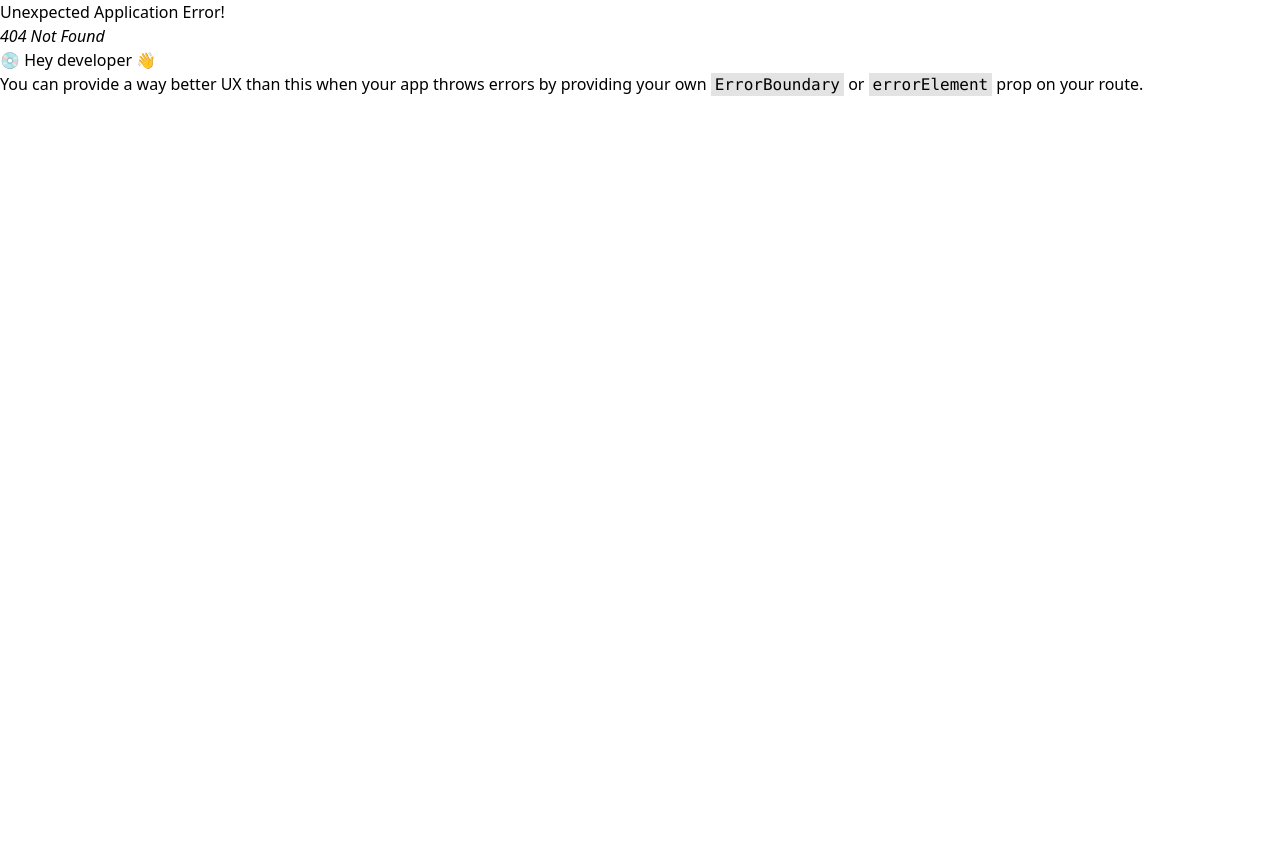
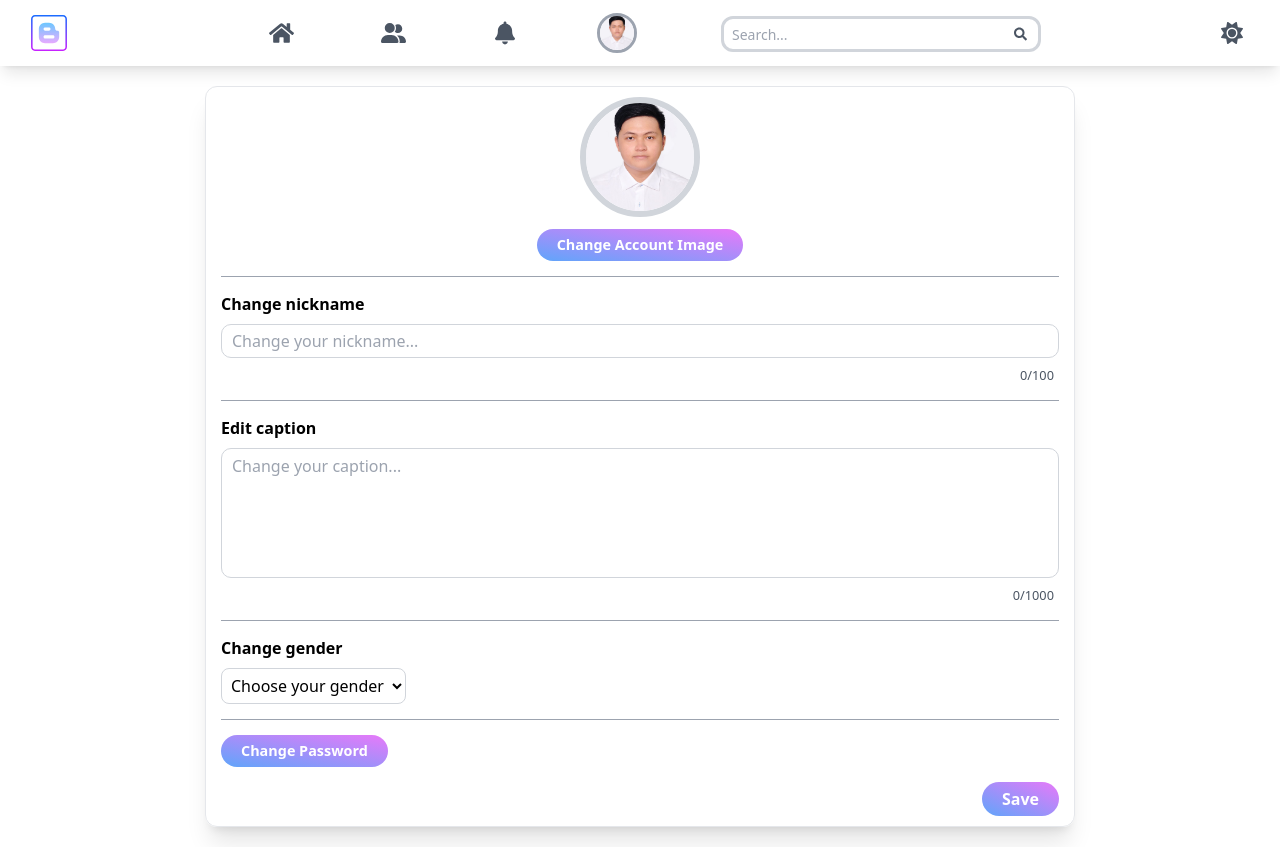
Before and after one commit to minhkhoa6868/blog-web-project, a React (Vite) app: page /editProfile in a window 1280 px wide. Before the commit this address had no page. Before the commit the page ends 800 px from the top, so only its background shows below. Built offline with nearby package versions, Linux system fonts and the light colour scheme.

Commit message:
- master add edit profile page change a little bit with other pages

```diff
--- a/src/App.jsx
+++ b/src/App.jsx
@@ -13,6 +13,7 @@ import Home from "./page/Home";
 import Account from "./page/Account";
 import Friend from "./page/Friend";
 import NewBlog from "./page/NewBlog";
+import EditProfile from "./page/EditProfile";
 
 function App() {
   const [isActive, setIsActive] = useState(window.location.pathname == '/' ? 'home' : localStorage.getItem('isActive'));
@@ -45,6 +46,7 @@ function App() {
         <Route path="/account" element={<Account onSelect={handleActive} />} />
         <Route path="/friend" element={<Friend />} />
         <Route path="/newBlog" element={<NewBlog />} />
+        <Route path="/editProfile" element={<EditProfile />} />
       </Route>
     )
   );
--- a/src/components/Account/AccountInfoChild/ButtonEdit.jsx
+++ b/src/components/Account/AccountInfoChild/ButtonEdit.jsx
@@ -1,11 +1,17 @@
+import { Outlet, Link } from "react-router-dom";
+
 export default function ButtonEdit() {
-    return (
-        <button
-            className="border border-gray-200 py-1 rounded-[50px] w-[180px] h-[40px]
-            hover:bg-gray-500 hover:text-white transition ease-out duration-300
+  return (
+    <>
+      <Link
+        to="/editProfile"
+        className="flex justify-center items-center border border-gray-200 py-1 rounded-[50px]
+            w-[180px] h-[40px] hover:bg-gray-500 hover:text-white transition ease-out duration-300
             shadow-lg text-sm dark:hover:bg-gray-200 dark:hover:text-black hover:scale-110"
-        >
-            Edit Profile
-        </button>
-    );
+      >
+        Edit Profile
+      </Link>
+      <Outlet />
+    </>
+  );
 }
--- a/src/components/Friend/FriendCategory.jsx
+++ b/src/components/Friend/FriendCategory.jsx
@@ -2,7 +2,7 @@ import AccountFriend from "./AccountFriend";
 
 export default function FriendCategory({ category, status }) {
   return (
-    <div className="w-[500px] md:w-[730px] xl:w-[970px] border rounded-lg shadow-lg
+    <div className="w-[500px] md:w-[730px] xl:w-[970px] border rounded-xl shadow-lg
     py-[20px] dark:bg-gray-800 dark:border-gray-700 transition-all ease duration-300">
         <h1 className="pl-[20px] pb-[20px] font-bold text-2xl">{category}</h1>
       <div
--- /dev/null
+++ b/src/page/EditProfile.jsx
@@ -0,0 +1,217 @@
+import { useState, useEffect } from "react";
+
+export default function EditProfile() {
+  const [changeBtn, isChangeBtn] = useState(false);
+  const [imageAccount, setImageAccount] = useState("account.gif");
+  const [privateGender, isPrivateGender] = useState(false);
+  const [countNickName, setCountNickName] = useState(0);
+  const [countCaption, setCountCaption] = useState(0);
+  const [countPassword, setCountPassword] = useState(0);
+  const [countPasswordAgain, setCountPasswordAgain] = useState(0);
+
+
+  useEffect(() => {
+    const nickname = document.getElementById("nickname");
+    const caption = document.getElementById("caption");
+    const password = document.getElementById("password");
+    const passwordAgain = document.getElementById("password-again");
+    nickname.addEventListener("keyup", () => {
+      setCountNickName(nickname.value.length);
+    });
+    caption.addEventListener("keyup", () => {
+      setCountCaption(caption.value.length);
+    });
+    if (changeBtn) {
+      password.addEventListener("keyup", () => {
+        setCountPassword(password.value.length);
+      });
+      passwordAgain.addEventListener("keyup", () => {
+        setCountPasswordAgain(passwordAgain.value.length);
+      });
+    }
+  });
+
+  function changeBtnHandler() {
+    isChangeBtn((prevState) => !prevState);
+  }
+
+  function changeImageAccount(e) {
+    setImageAccount(URL.createObjectURL(e.target.files[0]));
+  }
+
+  function changePrivateGender(stateGender) {
+    isPrivateGender(stateGender);
+  }
+
+  return (
+    <div
+      className="mx-auto my-[20px] py-[10px] px-[15px] border w-[500px] sm:w-[620px]
+        md:w-[750px] xl:w-[870px] transition-all ease duration-300 dark:bg-gray-700
+        dark:border-gray-500 shadow-xl rounded-xl"
+    >
+      <div className="flex flex-col items-center justify-center gap-3">
+        <img
+          src={imageAccount}
+          alt="image-account"
+          className="w-[120px] h-[120px] rounded-[50%] object-cover border-[6px] border-gray-300
+          dark:border-gray-500"
+        />
+        <div
+          className="w-fit cursor-pointer px-[20px] py-[5px] rounded-[20px] bg-gradient-to-tr
+            from-blue-400 to-fuchsia-400 text-white text-[0.9rem]
+            hover:from-blue-500 hover:to-fuchsia-500"
+        >
+          <input
+            type="file"
+            id="image-change"
+            onChange={changeImageAccount}
+            className="hidden"
+          />
+          <label
+            htmlFor="image-change"
+            className="cursor-pointer font-semibold"
+          >
+            Change Account Image
+          </label>
+        </div>
+      </div>
+      <hr className="h-px my-[15px] border-0 bg-gray-400" />
+      <div className="flex flex-col gap-2">
+        <label htmlFor="nickname" className="font-semibold">
+          Change nickname
+        </label>
+        <input
+          name="nickname"
+          id="nickname"
+          type="text"
+          placeholder="Change your nickname..."
+          maxLength={100}
+          className="w-full h-fit pl-[10px] py-[4px] resize-none border border-gray-300 dark:border-gray-500
+                outline-none bg-transparent focus:border-gray-400 dark:focus:border-gray-400 transition-all ease duration-300
+                rounded-[10px]"
+        ></input>
+        <div className="flex justify-end mr-[5px]">
+          <p className="text-[0.8rem] text-gray-600 dark:text-gray-300">
+            {countNickName}/100
+          </p>
+        </div>
+      </div>
+      <hr className="h-px my-[15px] border-0 bg-gray-400" />
+      <div className="flex flex-col gap-2">
+        <label htmlFor="caption" className="font-semibold">
+          Edit caption
+        </label>
+        <textarea
+          name="caption"
+          id="caption"
+          placeholder="Change your caption..."
+          maxLength={1000}
+          className="outline-none border border-gray-300 dark:border-gray-500 bg-transparent resize-none
+            pl-[10px] pt-[5px] h-[220px] focus:border-gray-400 dark:focus:border-gray-400 transition-all ease duration-300
+            rounded-[10px] sm:h-[200px] md:h-[170px] xl:h-[130px]"
+        ></textarea>
+        <div className="flex justify-end mr-[5px]">
+          <p className="text-[0.8rem] text-gray-600 dark:text-gray-300">
+            {countCaption}/1000
+          </p>
+        </div>
+      </div>
+      <hr className="h-px my-[15px] border-0 bg-gray-400" />
+      <div className="flex flex-col gap-2">
+        <label htmlFor="gender" className="font-semibold">
+          Change gender
+        </label>
+        <select
+          name="gender"
+          id="gender"
+          className="w-fit py-[5px] px-[5px] outline-none border border-gray-300 dark:border-gray-500 bg-transparent
+            rounded-[8px]"
+          onChange={(e) =>
+            e.target.value == "Others"
+              ? changePrivateGender(true)
+              : changePrivateGender(false)
+          }
+        >
+          <option value="">Choose your gender</option>
+          <option value="Man">Man</option>
+          <option value="Woman">Woman</option>
+          <option value="Others">Others</option>
+          <option value="Private">Private information</option>
+        </select>
+        {privateGender && (
+          <input
+            name="otherGender"
+            id="other-gender"
+            type="text"
+            placeholder="Type your gender..."
+            className="w-full h-fit pl-[10px] py-[4px] resize-none border border-gray-300 dark:border-gray-500
+                outline-none bg-transparent focus:border-gray-400 dark:focus:border-gray-400 transition-all ease duration-300
+                rounded-[10px]"
+          ></input>
+        )}
+      </div>
+      <hr className="h-px my-[15px] border-0 bg-gray-400" />
+      {!changeBtn && (
+        <button
+          onClick={changeBtnHandler}
+          className="px-[20px] py-[5px] bg-gradient-to-tr from-blue-400 to-fuchsia-400 text-white
+          hover:from-blue-500 hover:to-fuchsia-500 rounded-[20px] font-semibold text-[0.9rem]"
+        >
+          Change Password
+        </button>
+      )}
+      {changeBtn && (
+        <div className="flex flex-col gap-2">
+          <div className="flex flex-col gap-2">
+            <label htmlFor="password" className="font-semibold">
+              Change password
+            </label>
+            <input
+              name="password"
+              id="password"
+              type="password"
+              placeholder="Enter your new password..."
+              maxLength={25}
+              className="w-full h-fit pl-[10px] py-[4px] resize-none border border-gray-300 dark:border-gray-500
+              outline-none bg-transparent focus:border-gray-400 dark:focus:border-gray-400 transition-all ease duration-300
+              rounded-[10px]"
+            />
+            <div className="flex justify-end mr-[5px]">
+              <p className="text-[0.8rem] text-gray-600 dark:text-gray-300">
+                {countPassword}/25
+              </p>
+            </div>
+          </div>
+          <div className="flex flex-col gap-2">
+            <label htmlFor="password-again" className="font-semibold">
+              Type again
+            </label>
+            <input
+              name="password-again"
+              id="password-again"
+              type="password"
+              placeholder="Type again..."
+              maxLength={25}
+              className="w-full h-fit pl-[10px] py-[4px] resize-none border border-gray-300 dark:border-gray-500
+              outline-none bg-transparent focus:border-gray-400 dark:focus:border-gray-400 transition-all ease duration-300
+              rounded-[10px]"
+            />
+            <div className="flex justify-end mr-[5px]">
+              <p className="text-[0.8rem] text-gray-600 dark:text-gray-300">
+                {countPasswordAgain}/25
+              </p>
+            </div>
+          </div>
+        </div>
+      )}
+      <div className="flex justify-end mt-[15px]">
+        <button
+          className="px-[20px] py-[5px] bg-gradient-to-tr from-blue-400 to-fuchsia-400 text-white
+          hover:from-blue-500 hover:to-fuchsia-500 rounded-[20px] font-semibold"
+        >
+          Save
+        </button>
+      </div>
+    </div>
+  );
+}
--- a/src/page/NewBlog.jsx
+++ b/src/page/NewBlog.jsx
@@ -1,10 +1,9 @@
-import { useState, useEffect } from "react";
+import { useState } from "react";
 
 export default function NewBlog() {
-  const [file, setFile] = useState();
+  const [file, setFile] = useState("image-upload.png");
 
   function handleChange(e) {
-    console.log(e.target.files);
     setFile(URL.createObjectURL(e.target.files[0]));
   }
 
@@ -62,7 +61,7 @@ export default function NewBlog() {
           className="hidden"
         />
         <label htmlFor="inputFile" className="cursor-pointer">
-            {file ? 'Change image' : 'Choose image'}
+          {file != "image-upload.png" ? "Change image" : "Choose image"}
         </label>
       </div>
       <div className="flex gap-3 px-[10px]">
--- a/src/page/Notification.jsx
+++ b/src/page/Notification.jsx
@@ -3,7 +3,7 @@ import AppearNotification from "../components/Notification/AppearNotification";
 export default function Notification() {
   return (
     <div
-      className="border dark:border-gray-700 rounded-lg w-[500px] sm:w-[580px] md:w-[700px] xl:w-[800px] mx-auto my-[20px]
+      className="border dark:border-gray-700 rounded-xl w-[500px] sm:w-[580px] md:w-[700px] xl:w-[800px] mx-auto my-[20px]
             transition-all ease duration-500 shadow-lg dark:bg-gray-800"
     >
       <h1 className="font-bold text-2xl pl-6 py-4">Notification</h1>
```
Lines whose indentation alone changed are shown as unchanged.
